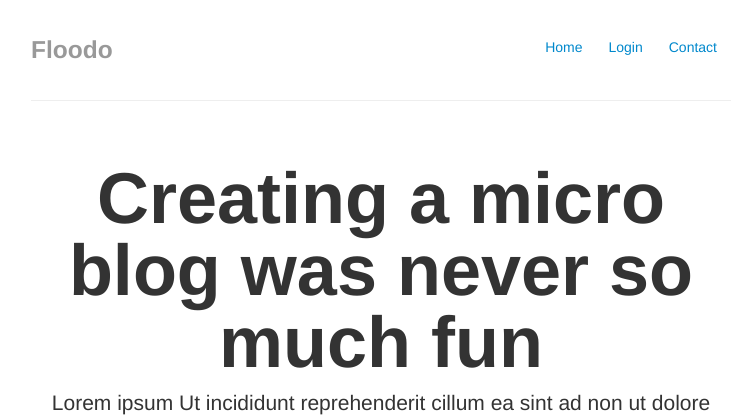
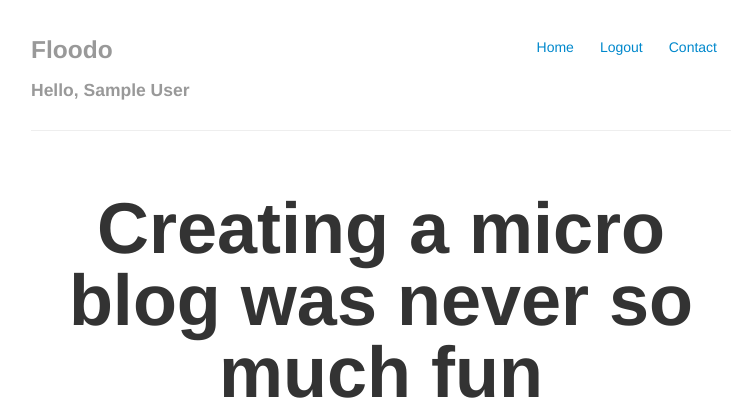
Before and after one commit to dhruvbaldawa/flask-tutorial, a Flask app: page / in a window 1280 px wide. Shown: the top 420 px of the page, without its empty margins (259-1007 px from the left). Run offline with Flask 2, Linux system fonts and the light colour scheme; the visitor is signed in with stand-in values (Sample User, id 1); some libraries are stand-ins or nearby versions.

Commit message:
Adding session data on templates

```diff
--- a/templates/base.html
+++ b/templates/base.html
@@ -67,11 +67,18 @@
       {% block header%}
       <div class="masthead">
         <ul class="nav nav-pills pull-right">
-          <li><a href="#">Home</a></li>
-          <li><a href="#">Login</a></li>
+          <li><a href="{{ url_for('index') }}">Home</a></li>
+          {% if session['logged_in'] %}
+            <li><a href="{{ url_for('logout') }}">Logout</a></li>
+          {% else %}
+            <li><a href="{{ url_for('login') }}">Login</a></li>
+          {% endif %}
           <li><a href="#">Contact</a></li>
         </ul>
         <h3 class="muted">Floodo</h3>
+        {% if session['logged_in'] %}
+          <h4 class="muted">Hello, {{ session['user_name'] }}<h4>
+        {% endif %}
       </div>
       <hr>
       {% endblock %}
```
